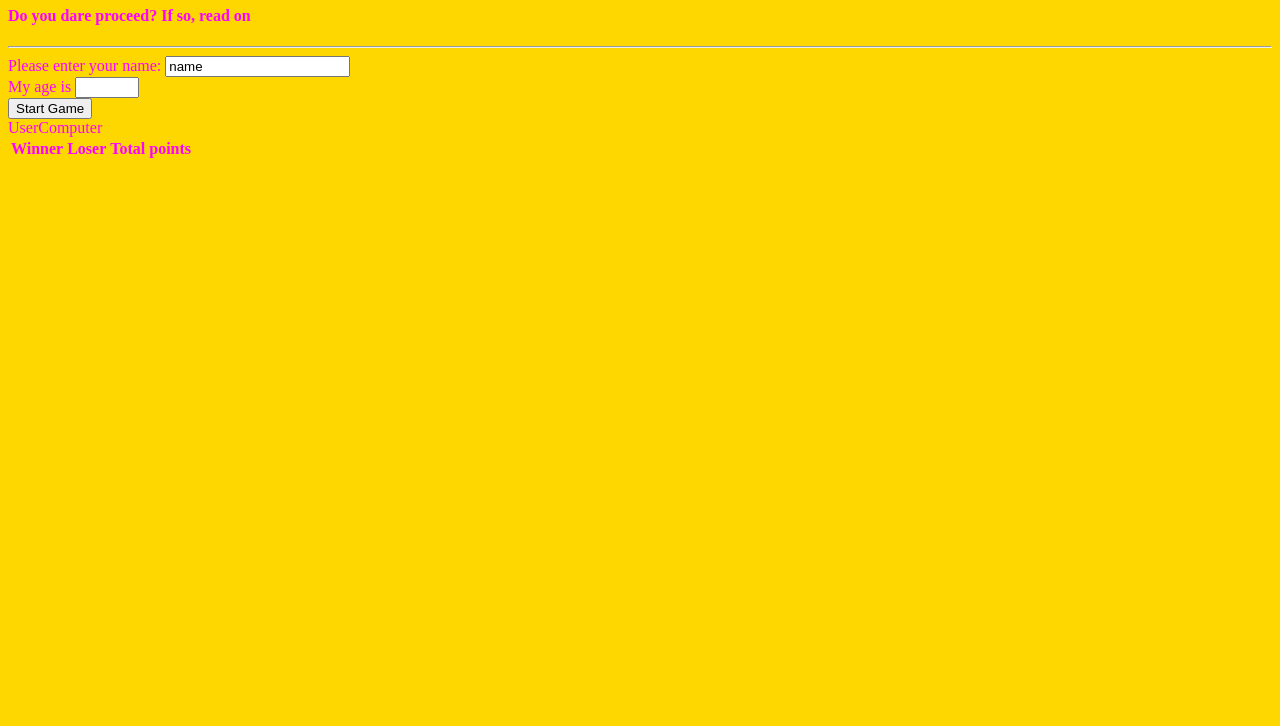
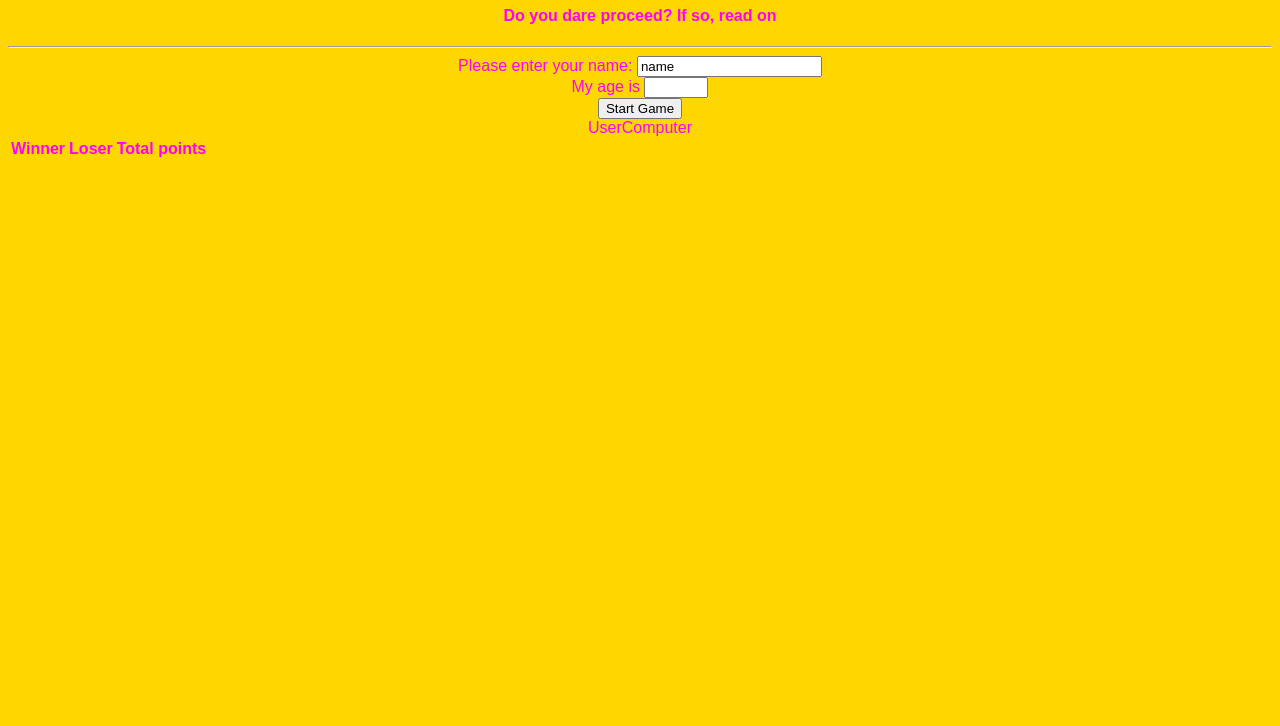
Before and after one commit to aichii/rock-paper-scissors, a website: page index.html in a window 1280 px wide. Shown: the part 74-800 px from the top of the page. Drawn offline with Linux system fonts and the light colour scheme.

Commit message:
Minor tweaks: fixed link to .JS file and adjusted font

```diff
--- a/index.html
+++ b/index.html
@@ -10,6 +10,7 @@
     <h1>Game of a lifetime 🤯</h1>
     <h4>Do you dare proceed? If so, read on</h4>
 <hr>
+<main>
      <form action="/index.html" method="POST">
     <label for="name">Please enter your name:</label>
     <input type="text" name="name" value="name">
@@ -19,8 +20,8 @@
 </br>
     <button>Start Game</button>
     <div id="outcome"></div>
-    <script src="script.js"></script>
-
+    <script src="app.js"></script>
+</main>
     <table>
       <thead>
         <tr>
@@ -34,6 +35,5 @@
           <tr>Computer</tr>
           </tbody>
       </table>
-
  </body>
 </html>
--- a/style.css
+++ b/style.css
@@ -1,4 +1,7 @@
 body {
   background-color: gold;
   color: magenta;
+  text-align: center;
+  font-family: fantasy;
+
 }
```
